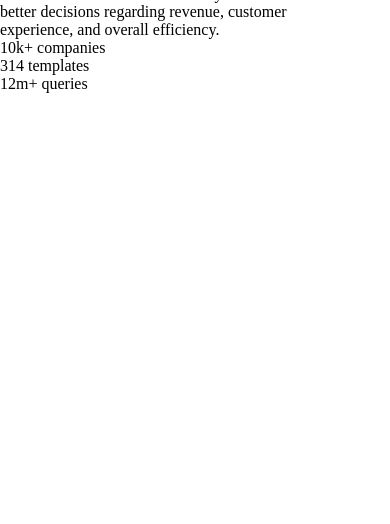
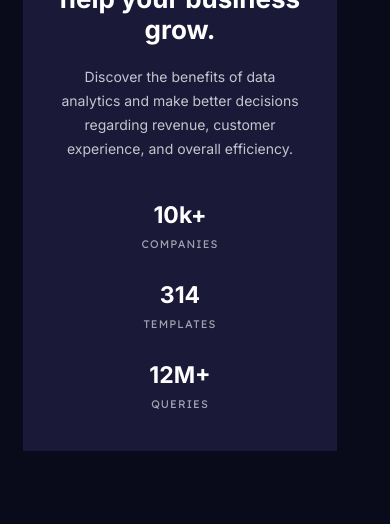
Before and after one commit to kaluczagabor99/stats-preview-card-component, a plain HTML site: page index.html in a window 390 px wide. Shown: the part 346-870 px from the top of the page. After the commit the page ends 844 px from the top, so only its background shows below. Drawn offline with Linux system fonts and the light colour scheme.

Commit message:
mobile view is almost done

```diff
--- a/css/style.css
+++ b/css/style.css
@@ -27,11 +27,13 @@ html {
 
 @media (max-width: 37.5rem) {
   .card {
-    width: 350px;
-    height: 870px;
+    width: 360px;
   }
 }
 
+body {
+  background-color: var(--very-dark-blue);
+}
 header {
   line-height: 0;
   position: relative;
@@ -43,9 +45,76 @@ header img {
 }
 
 header .overlay {
+  background: var(--soft-violet);
   width: 100%;
   height: 100%;
-  background: var(--soft-violet);
   opacity: 0.5;
   position: absolute;
 }
+
+main {
+  background-color: var(--dark-desaturated-blue);
+  padding: 45px 35px 40px;
+}
+
+main .info h1 {
+  color: var(--white);
+  font-family: "Inter", sans-serif;
+  font-size: 26px;
+  text-align: center;
+  margin-bottom: 20px;
+}
+
+main .insights {
+  color: var(--soft-violet);
+}
+
+main .info p {
+  color: var(--transparent-white-paragraph);
+  font-family: "Inter", sans-serif;
+  font-size: 14px;
+  line-height: 1.6;
+  text-align: center;
+  margin-bottom: 40px;
+  line-height: 1.7;
+}
+
+main .stats {
+  display: flex;
+  justify-content: center;
+  align-items: center;
+  text-align: center;
+  font-family: "Inter", sans-serif;
+}
+
+main .stats ul li {
+  color: var(--white);
+  list-style: none;
+}
+
+main .stats ul li:nth-child(odd) {
+  font-size: 23px;
+  font-weight: bold;
+  margin-bottom: 8px;
+}
+
+main .stats ul li:nth-child(even) {
+  color: var(--transparent-white-heading);
+  font-size: 11px;
+  font-family: "Lexend Deca";
+  text-transform: uppercase;
+  letter-spacing: 0.1em;
+}
+
+main .stats ul li:nth-child(5) {
+  text-transform: uppercase;
+}
+
+main .stats ul li:nth-child(even):not(:last-child) {
+  margin-bottom: 30px;
+}
+
+.card {
+  padding: 23px;
+  border-radius: 5%;
+}
--- a/index.html
+++ b/index.html
@@ -19,20 +19,26 @@
     </header>
     <main>
       <div class="info">
-        <h1>Get insights that help your business grow.</h1>
+        <h1>Get <span class="insights">insights </span> that help your business grow.</h1>
         <p>Discover the benefits of data analytics and make better decisions regarding revenue, customer
           experience, and overall efficiency.</p>
       </div>
       <div class="stats">
         <ul>
-          <li>10k+ companies</li>
-          <li>314 templates</li>
-          <li>12m+ queries</li>
+          <li>10k+</li>
+          <li>companies</li>
+          <li>314</li>
+          <li>templates</li>
+          <li>12m+</li>
+          <li>queries</li>
+
+
+
+
         </ul>
       </div>
     </main>
   </div>
-
 </body>
 
 </html>
```
